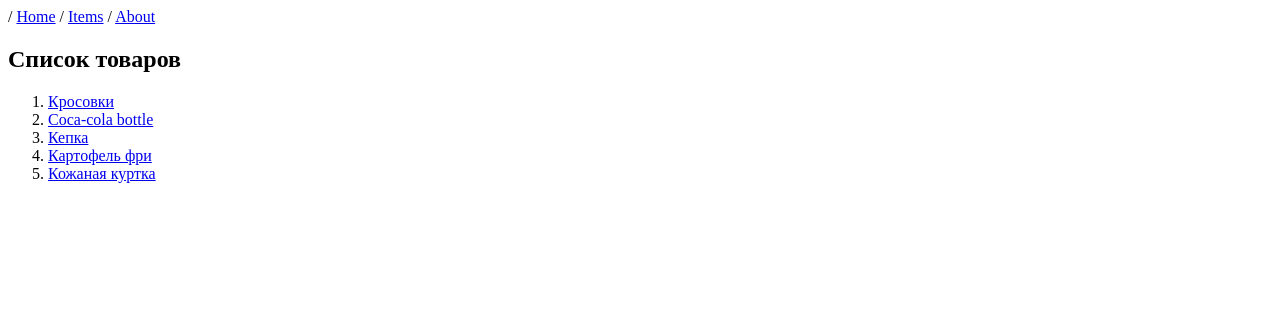
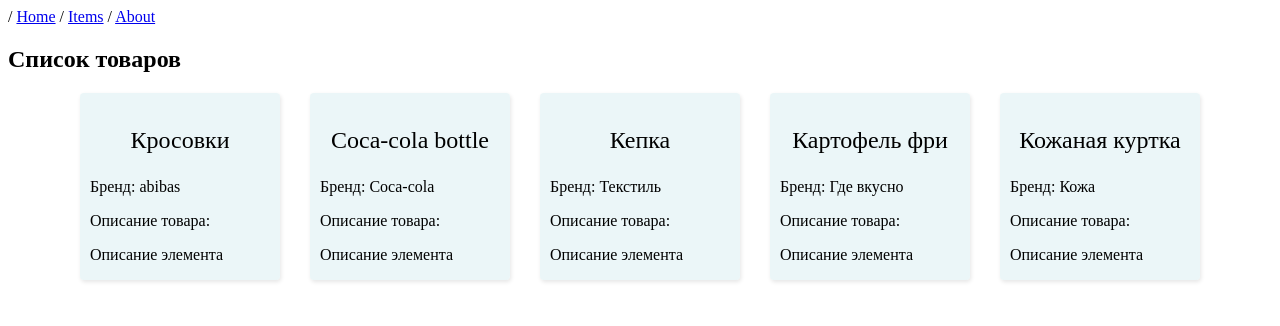
Before and after one commit to WAR-Tolsty/FirstDjango_work, a Django app: page /items in a window 1280 px wide. Shown: the top 326 px of the page. Run offline with Django 5.2, Linux system fonts and the light colour scheme; data comes from the database, SQL or seed files in the repository.

Commit message:
Add Description

```diff
--- a/templates/item_list.html
+++ b/templates/item_list.html
@@ -4,16 +4,72 @@
     <meta charset="UTF-8">
     <meta name="viewport" content="width=device-width, initial-scale=1.0">
     <title>Item list</title>
+    <style>
+        * {
+            box-sizing: border-box;
+        }
+        .item{
+            width:150pt;
+            height: 100%
+            margin: 10px;
+            box-shadow: 1px 2px 4px rgba(0, 0, 0, 0.1);
+            border-radius: 4px;
+            padding-top:10px;
+            background: rgba(223, 241, 244, 0.625);
+        }
+
+        .item:hover {
+            background: rgb(207, 232, 237);
+            box-shadow: 4px 8px 16px rgba(71, 215, 240);
+        }
+
+        .item p{
+            padding-left: 10px;
+            padding-right: 10px;
+        }
+
+        .item_name{
+            font-size: 1.5em;
+            text-align:center;
+        }
+
+        .item a{
+            text-decoration: none;
+            color: black;
+            text-align: justify;
+        }
+
+        .items {
+            width: 100%;
+            display: grid;
+            grid-template-columns: repeat(auto-fill, 200px);
+            max-width: 1200px;
+            justify-content: center;
+            justify-items: center;
+            column-gap: 30px;
+            row-gap: 40px;
+            margin: 0 auto;
+        }
+    </style>
 </head>
 <body>
     <header>
         / <a href="/"> Home</a> / <a href="/items"> Items</a> / <a href="/about"> About</a>
     </header>
     <h2> Список товаров</h2>
-    <ol>
+    <div class="items">
         {% for item in items %}
-            <li> <a href="/item/{{ item.id }}"> {{ item.name }} </a></li>
+        <div class="item">
+            <a href="/item/{{ item.id }}">
+                <a href="/item/{{ item.id }}">
+                    <p class="item_name">{{ item.name }}
+                    <p> Бренд: {{ item.brand }}</p>
+                    <p> Описание товара: </p>
+                    <p> {{ item.description }} </p>
+                    </a>
+        </div>
         {% endfor %}
     </ol>
+    </div>
 </body>
 </html>
```
